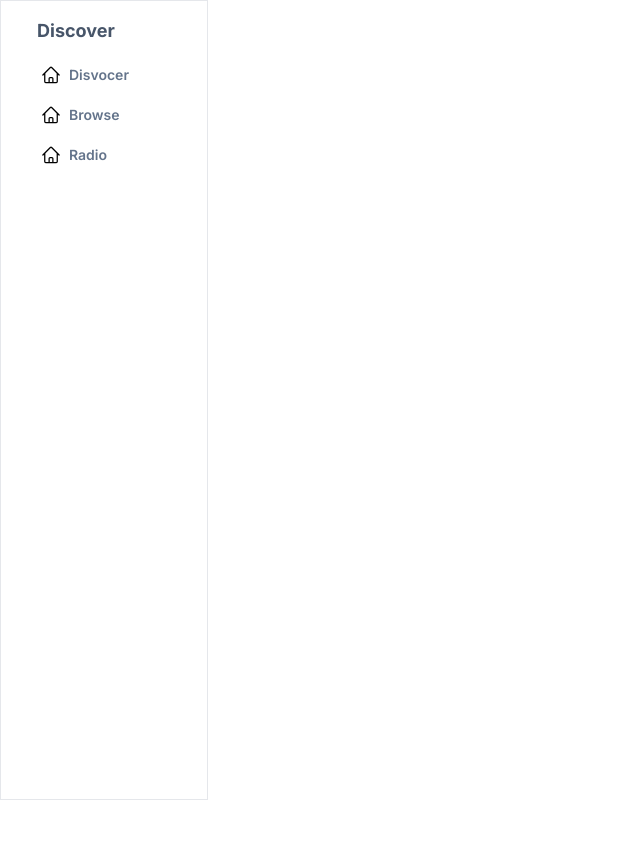
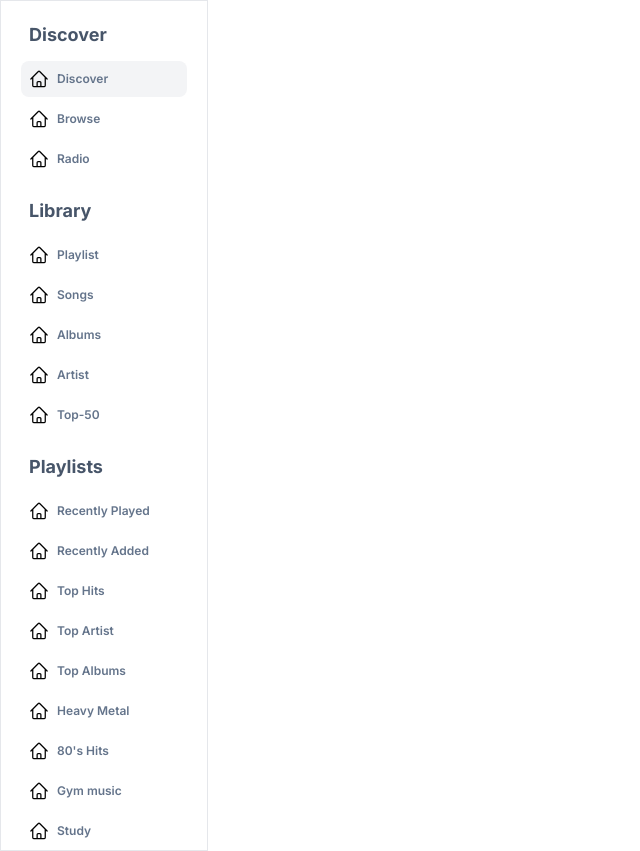
Before and after one commit to laguagu/music-app, a Next.js app: page / in a window 1280 px wide. Shown: the whole page, without its empty margins (0-640 px from the left). Before the commit the page ends 800 px from the top, so only its background shows below. Built offline with nearby package versions, Linux system fonts and the light colour scheme.

Commit message:
Add all navlinks and titles

```diff
--- a/components/main-nav.tsx
+++ b/components/main-nav.tsx
@@ -10,52 +10,75 @@ import { usePathname } from "next/navigation";
 import { NavLinkProps, NavLinksProps } from "@/lib/definitions";
 
 function Sidenav() {
-  const currentPath = usePathname();
-
-  const discoveryLinks = [
-    { name: "Disvocer", href: "/", icon: HomeIcon },
-    { name: "Browse", href: "/", icon: HomeIcon },
-    { name: "Radio", href: "/", icon: HomeIcon },
-  ];
-
-  const libaryLinks = [
-    { name: "Disvocer", href: "/", icon: HomeIcon },
-    { name: "Disvocer", href: "/2", icon: HomeIcon },
+  const linkGroups = [
+    {
+      title: "Discover",
+      links: [
+        { name: "Discover", href: "/", icon: HomeIcon },
+        { name: "Browse", href: "/", icon: HomeIcon },
+        { name: "Radio", href: "/", icon: HomeIcon },
+      ],
+    },
+    {
+      title: "Library",
+      links: [
+        { name: "Playlist", href: "/", icon: HomeIcon },
+        { name: "Songs", href: "/", icon: HomeIcon },
+        { name: "Albums", href: "/", icon: HomeIcon },
+        { name: "Artist", href: "/", icon: HomeIcon },
+        { name: "Top-50", href: "/", icon: HomeIcon },
+      ],
+    },
+    {
+      title: "Playlists",
+      links: [
+        { name: "Recently Played", href: "/", icon: HomeIcon },
+        { name: "Recently Added", href: "/", icon: HomeIcon },
+        { name: "Top Hits", href: "/", icon: HomeIcon },
+        { name: "Top Artist", href: "/", icon: HomeIcon },
+        { name: "Top Albums", href: "/", icon: HomeIcon },
+        { name: "Heavy Metal", href: "/", icon: HomeIcon },
+        { name: "80's Hits ", href: "/", icon: HomeIcon },
+        { name: "Gym music ", href: "/", icon: HomeIcon },
+        { name: "Study ", href: "/", icon: HomeIcon },
+      ],
+    },
   ];
 
   return (
     <nav className="flex flex-col">
-      <NavLinks links={discoveryLinks} title="Discover" />
+      <div className="px-5 text-zinc-400 w-52 min-h-screen border">
+        {linkGroups.map((group) => (
+          <div key={group.title}>
+            <p className="text-lg font-bold pb-2 ml-2 text-slate-600 mt-5">
+              {group.title}
+            </p>
+            {group.links.map((link) => (
+              <NavLink key={link.name} {...link} />
+            ))}
+          </div>
+        ))}
+      </div>
     </nav>
-  );
-}
-
-function NavLinks({ links, title }: NavLinksProps) {
-  return (
-    <div className="px-5 py-4 text-zinc-400 w-52 min-h-screen border">
-      <p className="text-lg font-bold pb-2 ml-4 text-slate-600">{title}</p>
-      {links.map((link) => (
-        <NavLink key={link.name} {...link} />
-      ))}
-    </div>
   );
 }
 
 function NavLink({ name, href, icon: Icon }: NavLinkProps) {
   const currentPath = usePathname();
+  console.log(name);
 
   return (
     <Link
       href={href}
       key={name}
-      className={classNames("py-2 flex rounded-lg m-1 bg-white", {
-        "bg-gray-100 hover:bg-slate-100": name === "Disvocer",
-        "hover:bg-gray-100": name !== currentPath,
+      className={classNames("py-2 mt-1 flex rounded-lg my-px", {
+        "bg-gray-100 hover:bg-slate-100 ": href === "/" && name === "Discover",
+        "hover:bg-gray-100 transition duration-75": name !== currentPath,
       })}
     >
       <div className="flex items-center justify-center">
-        <Icon className="w-5 mr-2 ml-4 text-black" />
-        <span className="text-slate-500 font-semibold text-sm">{name}</span>
+        <Icon className="w-5 mr-2 ml-2 text-black" />
+        <span className="text-slate-500 font-semibold text-xs">{name}</span>
       </div>
     </Link>
   );
```
